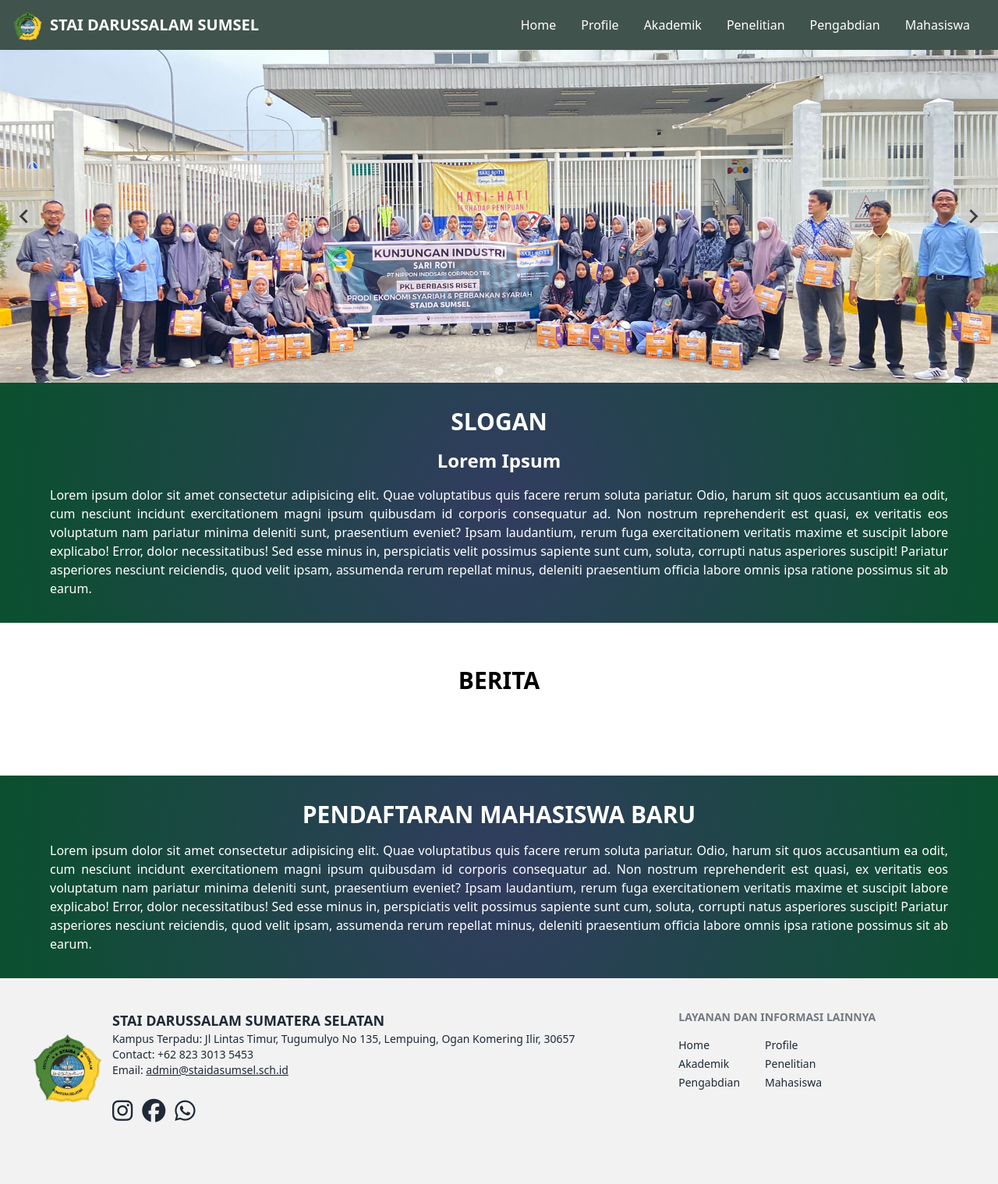
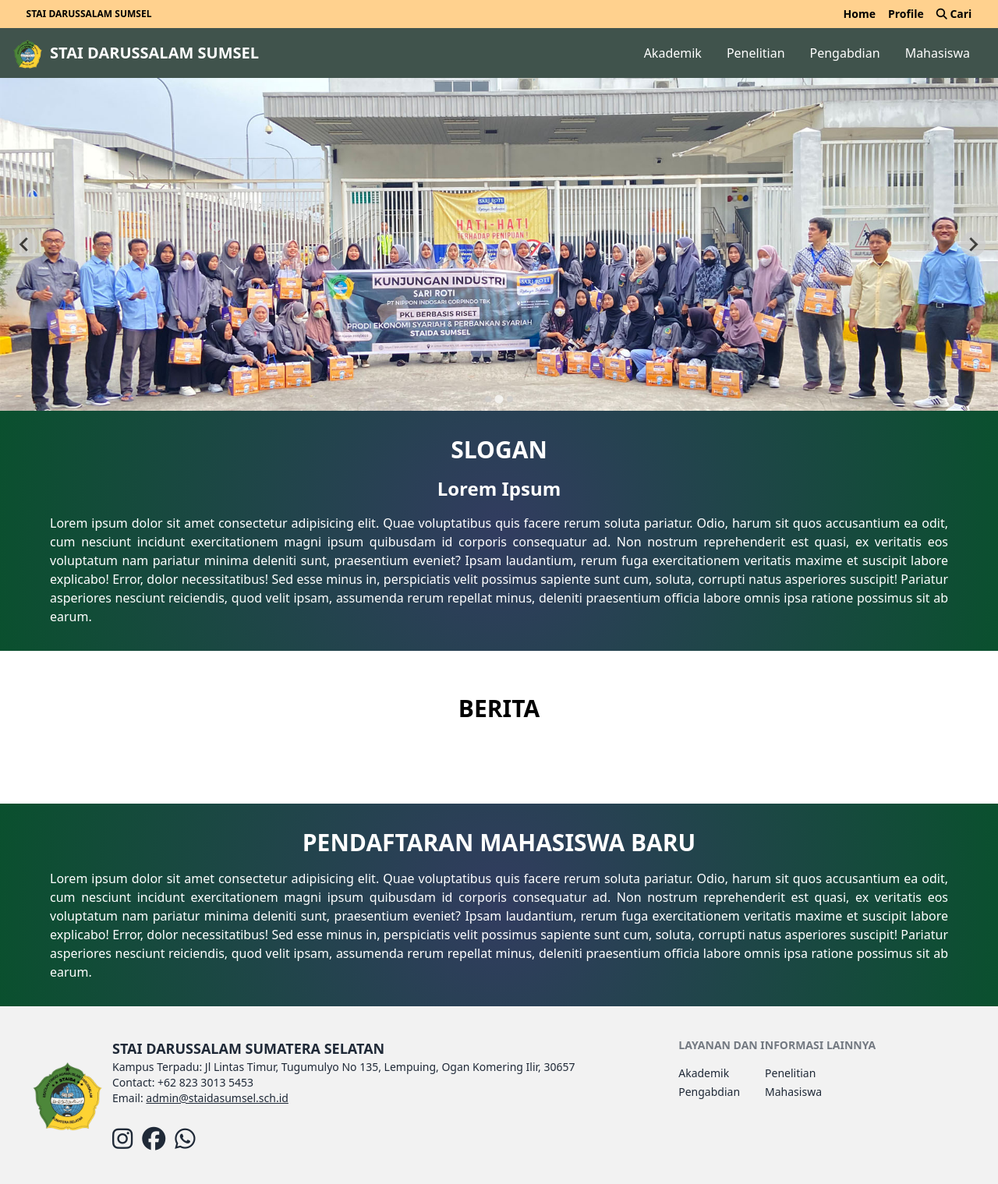
Before and after one commit to rizfanradya/webstaida, a Django app: page / in a window 1280 px wide. Shown: the whole page at 78% size. Before the commit the page ends 1440 px from the top, so only its background shows below. Run offline with Django 5.2, Linux system fonts and the light colour scheme; data that the repository does not hold is empty; some libraries are stand-ins or nearby versions.

Commit message:
chore: Refactor navbar and footer templates
The commit refactors the `navbar_footer.html` template by making changes to the structure and styling. It updates the navigation links and adds a new background color to the navbar. Additionally, it removes the `Home` and `Profile` links from the `nav_link` function in `utils.py`.

Note: Please remove this note before committing the changes.

```diff
--- a/webstaida/templates/navbar_footer.html
+++ b/webstaida/templates/navbar_footer.html
@@ -1,5 +1,26 @@
 {% extends "./base.html" %}{% load static %}{% block body %}
-<div class="fixed z-50 navbar h-10 bg-[#40534C] px-4 text-white">
+<div class="fixed z-50 w-screen bg-[#FFD18E]">
+  <div
+    class="flex items-center justify-between w-full p-2 navbar-start max-w-[96vw] m-auto"
+  >
+    <a href="{% url 'landing_page' %}" class="text-xs font-bold">
+      STAI DARUSSALAM SUMSEL
+    </a>
+
+    <ul class="flex gap-4 text-sm font-semibold">
+      <li>
+        <a href="{% url 'landing_page' %}">Home</a>
+      </li>
+      <li>
+        <a href="{% url 'profile' %}">Profile</a>
+      </li>
+      <li>
+        <a href="#"><i class="fa-solid fa-magnifying-glass"></i> Cari</a>
+      </li>
+    </ul>
+  </div>
+
+  <div class="navbar h-10 bg-[#40534C] px-4 text-white">
     <div class="flex justify-between w-full navbar-start">
       <a
         href="{% url 'landing_page' %}"
@@ -39,8 +60,9 @@
       </ul>
     </div>
   </div>
+</div>
 
-<div class="pt-16">{% block content %}{% endblock content %}</div>
+<div class="pt-[100px]">{% block content %}{% endblock content %}</div>
 
 <footer class="p-10 footer bg-base-200 text-base-content">
   <aside class="items-center lg:flex">
--- a/webstaida/utils.py
+++ b/webstaida/utils.py
@@ -10,8 +10,6 @@ def get_image_filename(instance, filename):
 
 def nav_link():
     return [
-        {'name': 'Home', 'href': 'landing_page'},
-        {'name': 'Profile', 'href': 'profile'},
         {'name': 'Akademik', 'href': 'akademik'},
         {'name': 'Penelitian', 'href': 'penelitian'},
         {'name': 'Pengabdian', 'href': 'pengabdian'},
```
Lines whose indentation alone changed are shown as unchanged.
